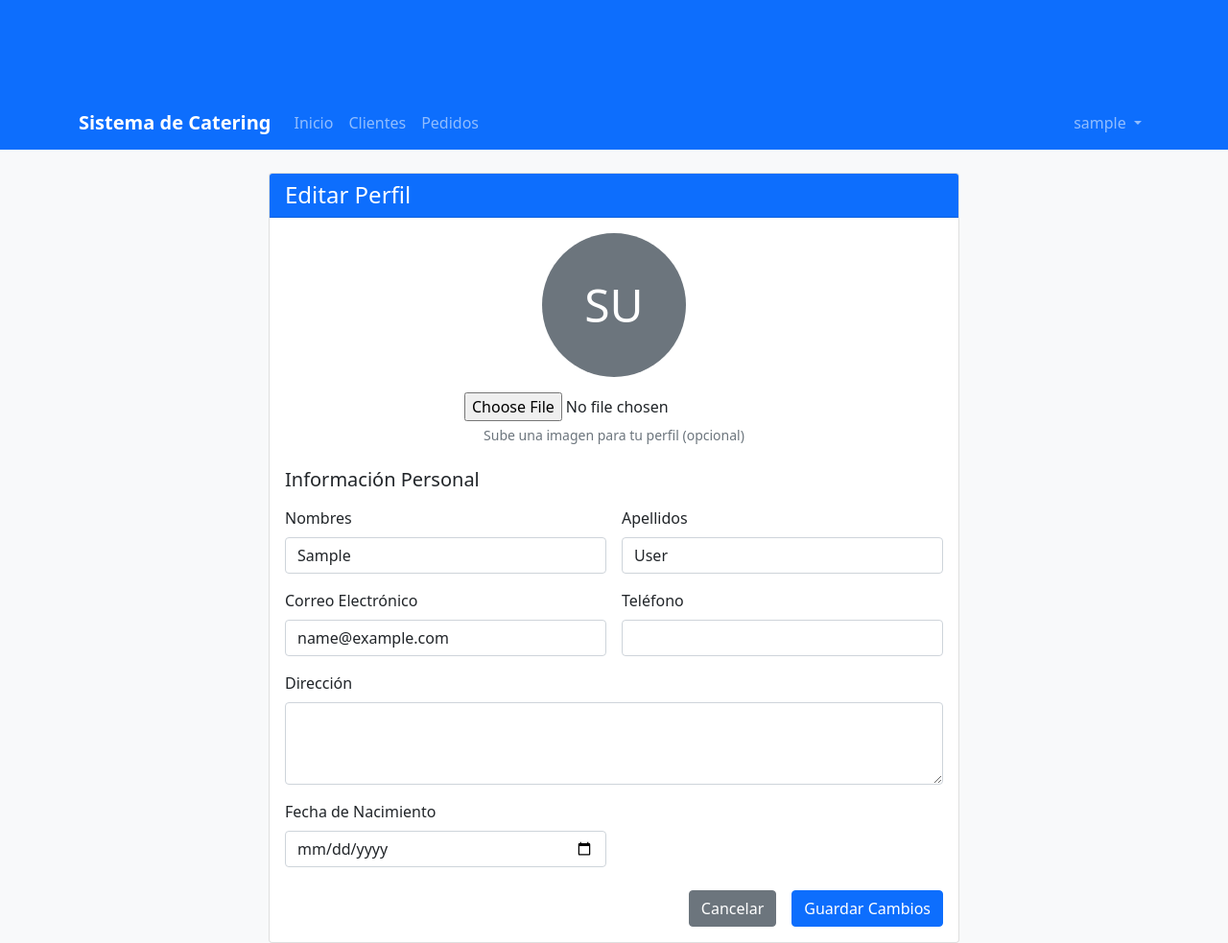
After one commit to HectorZL/api_django_puce, a Django app: page /perfil/ in a window 1280 px wide. The commit adds this page. Shown: the whole page at 96% size. Run offline with Django 5.2, Linux system fonts and the light colour scheme; the visitor is signed in with stand-in values (Sample User, id 1); data comes from the database, SQL or seed files in the repository.

Commit message:
<feat>[add profile]: <description>
[optional body]

[optional footer(s)]

```diff
--- /dev/null
+++ b/apps/ui/forms.py
@@ -0,0 +1,25 @@
+from django import forms
+from django.contrib.auth.forms import UserChangeForm
+from django.contrib.auth.models import User
+from .models import UserProfile
+
+class UserProfileForm(forms.ModelForm):
+    """Formulario para la información del perfil de usuario"""
+    class Meta:
+        model = UserProfile
+        fields = ['telefono', 'direccion', 'fecha_nacimiento', 'avatar']
+        widgets = {
+            'fecha_nacimiento': forms.DateInput(attrs={'type': 'date'}),
+            'direccion': forms.Textarea(attrs={'rows': 3}),
+        }
+
+class UserForm(UserChangeForm):
+    """Formulario para la información básica del usuario"""
+    class Meta:
+        model = User
+        fields = ['first_name', 'last_name', 'email']
+
+    def __init__(self, *args, **kwargs):
+        super().__init__(*args, **kwargs)
+        # Eliminar el campo de contraseña del formulario
+        self.fields.pop('password', None)
--- a/apps/ui/templates/ui/base.html
+++ b/apps/ui/templates/ui/base.html
@@ -20,21 +20,25 @@
         .navbar-brand {
             font-weight: bold;
         }
+        /* Remove margin when no navbar is present */
+        body.no-navbar .container {
+            margin-top: 100px;
+        }
     </style>
     {% block extra_css %}{% endblock %}
 </head>
-<body>
-    {% if user.is_authenticated %}
+<body class="{% if not user.is_authenticated or not show_navbar %}no-navbar{% endif %}">
+    {% if user.is_authenticated and show_navbar|default:True %}
     <nav class="navbar navbar-expand-lg navbar-dark bg-primary">
         <div class="container">
-            <a class="navbar-brand" href="{% url 'dashboard' %}">Sistema de Catering</a>
+            <a class="navbar-brand" href="{% url 'ui:dashboard' %}">Sistema de Catering</a>
             <button class="navbar-toggler" type="button" data-bs-toggle="collapse" data-bs-target="#navbarNav">
                 <span class="navbar-toggler-icon"></span>
             </button>
             <div class="collapse navbar-collapse" id="navbarNav">
                 <ul class="navbar-nav me-auto">
                     <li class="nav-item">
-                        <a class="nav-link" href="{% url 'dashboard' %}">Inicio</a>
+                        <a class="nav-link" href="{% url 'ui:dashboard' %}">Inicio</a>
                     </li>
                     <li class="nav-item">
                         <a class="nav-link" href="#">Clientes</a>
@@ -44,11 +48,19 @@
                     </li>
                 </ul>
                 <ul class="navbar-nav">
-                    <li class="nav-item">
-                        <span class="nav-link">Hola, {{ user.username }}</span>
-                    </li>
-                    <li class="nav-item">
-                        <a class="nav-link" href="{% url 'logout' %}">Cerrar sesión</a>
+                    <li class="nav-item dropdown">
+                        <a class="nav-link dropdown-toggle" href="#" id="navbarDropdown" role="button" data-bs-toggle="dropdown" aria-expanded="false">
+                            <i class="bi bi-person-circle me-1"></i> {{ user.username }}
+                        </a>
+                        <ul class="dropdown-menu dropdown-menu-end" aria-labelledby="navbarDropdown">
+                            <li><a class="dropdown-item" href="{% url 'ui:profile' %}">
+                                <i class="bi bi-person me-2"></i>Mi Perfil
+                            </a></li>
+                            <li><hr class="dropdown-divider"></li>
+                            <li><a class="dropdown-item text-danger" href="{% url 'ui:logout' %}">
+                                <i class="bi bi-box-arrow-right me-2"></i>Cerrar Sesión
+                            </a></li>
+                        </ul>
                     </li>
                 </ul>
             </div>
--- /dev/null
+++ b/apps/ui/templates/ui/profile.html
@@ -0,0 +1,148 @@
+{% extends 'ui/base.html' %}
+
+{% block title %}Mi Perfil{% endblock %}
+
+{% block content %}
+<div class="container mt-4">
+    <div class="row justify-content-center">
+        <div class="col-md-8">
+            <div class="card">
+                <div class="card-header bg-primary text-white">
+                    <h4 class="mb-0">Editar Perfil</h4>
+                </div>
+                <div class="card-body">
+                    {% if messages %}
+                        {% for message in messages %}
+                            <div class="alert alert-{{ message.tags }} alert-dismissible fade show" role="alert">
+                                {{ message }}
+                                <button type="button" class="btn-close" data-bs-dismiss="alert" aria-label="Close"></button>
+                            </div>
+                        {% endfor %}
+                    {% endif %}
+
+                    <form method="post" enctype="multipart/form-data">
+                        {% csrf_token %}
+
+                        <div class="mb-4 text-center">
+                            {% if user.profile.avatar %}
+                                <img src="{{ user.profile.avatar.url }}" alt="Foto de perfil" class="rounded-circle mb-3" style="width: 150px; height: 150px; object-fit: cover;">
+                            {% else %}
+                                <div class="bg-secondary text-white rounded-circle d-flex align-items-center justify-content-center mb-3" style="width: 150px; height: 150px; margin: 0 auto; font-size: 3rem;">
+                                    {{ user.first_name|slice:":1"|upper }}{{ user.last_name|slice:":1"|upper }}
+                                </div>
+                            {% endif %}
+                            {{ profile_form.avatar }}
+                            <div class="form-text">Sube una imagen para tu perfil (opcional)</div>
+                        </div>
+
+                        <h5 class="mb-3">Información Personal</h5>
+                        <div class="row g-3 mb-4">
+                            <div class="col-md-6">
+                                <div class="form-group">
+                                    <label for="{{ user_form.first_name.id_for_label }}" class="form-label">Nombres</label>
+                                    {{ user_form.first_name }}
+                                    {% if user_form.first_name.errors %}
+                                        <div class="invalid-feedback d-block">
+                                            {{ user_form.first_name.errors.0 }}
+                                        </div>
+                                    {% endif %}
+                                </div>
+                            </div>
+                            <div class="col-md-6">
+                                <div class="form-group">
+                                    <label for="{{ user_form.last_name.id_for_label }}" class="form-label">Apellidos</label>
+                                    {{ user_form.last_name }}
+                                    {% if user_form.last_name.errors %}
+                                        <div class="invalid-feedback d-block">
+                                            {{ user_form.last_name.errors.0 }}
+                                        </div>
+                                    {% endif %}
+                                </div>
+                            </div>
+                            <div class="col-md-6">
+                                <div class="form-group">
+                                    <label for="{{ user_form.email.id_for_label }}" class="form-label">Correo Electrónico</label>
+                                    {{ user_form.email }}
+                                    {% if user_form.email.errors %}
+                                        <div class="invalid-feedback d-block">
+                                            {{ user_form.email.errors.0 }}
+                                        </div>
+                                    {% endif %}
+                                </div>
+                            </div>
+                            <div class="col-md-6">
+                                <div class="form-group">
+                                    <label for="{{ profile_form.telefono.id_for_label }}" class="form-label">Teléfono</label>
+                                    {{ profile_form.telefono }}
+                                    {% if profile_form.telefono.errors %}
+                                        <div class="invalid-feedback d-block">
+                                            {{ profile_form.telefono.errors.0 }}
+                                        </div>
+                                    {% endif %}
+                                </div>
+                            </div>
+                            <div class="col-12">
+                                <div class="form-group">
+                                    <label for="{{ profile_form.direccion.id_for_label }}" class="form-label">Dirección</label>
+                                    {{ profile_form.direccion }}
+                                    {% if profile_form.direccion.errors %}
+                                        <div class="invalid-feedback d-block">
+                                            {{ profile_form.direccion.errors.0 }}
+                                        </div>
+                                    {% endif %}
+                                </div>
+                            </div>
+                            <div class="col-md-6">
+                                <div class="form-group">
+                                    <label for="{{ profile_form.fecha_nacimiento.id_for_label }}" class="form-label">Fecha de Nacimiento</label>
+                                    {{ profile_form.fecha_nacimiento }}
+                                    {% if profile_form.fecha_nacimiento.errors %}
+                                        <div class="invalid-feedback d-block">
+                                            {{ profile_form.fecha_nacimiento.errors.0 }}
+                                        </div>
+                                    {% endif %}
+                                </div>
+                            </div>
+                        </div>
+
+                        <div class="d-grid gap-2 d-md-flex justify-content-md-end">
+                            <a href="{% url 'ui:dashboard' %}" class="btn btn-secondary me-md-2">Cancelar</a>
+                            <button type="submit" class="btn btn-primary">Guardar Cambios</button>
+                        </div>
+                    </form>
+                </div>
+            </div>
+        </div>
+    </div>
+</div>
+{% endblock %}
+
+{% block extra_js %}
+<script>
+    // Agregar clases de Bootstrap a los campos del formulario
+    document.addEventListener('DOMContentLoaded', function() {
+        // Agregar clase form-control a todos los inputs y textareas
+        const inputs = document.querySelectorAll('input:not([type="file"]), textarea, select');
+        inputs.forEach(input => {
+            input.classList.add('form-control');
+        });
+
+        // Manejar la visualización previa de la imagen
+        const avatarInput = document.querySelector('input[type="file"]');
+        const avatarPreview = document.querySelector('img[alt="Foto de perfil"]');
+
+        if (avatarInput && avatarPreview) {
+            avatarInput.addEventListener('change', function(e) {
+                const file = e.target.files[0];
+                if (file) {
+                    const reader = new FileReader();
+                    reader.onload = function(e) {
+                        avatarPreview.src = e.target.result;
+                    }
+                    reader.readAsDataURL(file);
+                }
+            });
+        }
+    });
+</script>
+{% endblock %}
--- a/apps/ui/urls.py
+++ b/apps/ui/urls.py
@@ -12,6 +12,9 @@ urlpatterns = [
     # Dashboard
     path('', views.dashboard_view, name='dashboard'),
 
+    # Profile
+    path('perfil/', views.profile_view, name='profile'),
+
     # Client CRUD
     path('clientes/', views.clientes_list, name='clientes_list'),
     path('clientes/nuevo/', views.cliente_create, name='cliente_create'),
--- a/apps/ui/views.py
+++ b/apps/ui/views.py
@@ -8,6 +8,8 @@ from django.db.models import Q
 
 from apps.clients.models import Cliente
 from apps.clients.serializers import ClienteSerializer
+from .models import UserProfile
+from .forms import UserForm, UserProfileForm
 
 def login_view(request):
     """Vista para el inicio de sesión"""
@@ -18,13 +20,20 @@ def login_view(request):
             password = form.cleaned_data.get('password')
             user = authenticate(username=username, password=password)
             if user is not None:
+                # Ensure the user has a profile
+                from django.db import transaction
+                with transaction.atomic():
+                    profile, created = UserProfile.objects.get_or_create(user=user)
                 login(request, user)
                 messages.success(request, f'Bienvenido {username}!')
-                return redirect('dashboard')
+                return redirect('ui:dashboard')
         messages.error(request, 'Usuario o contraseña incorrectos')
     else:
         form = AuthenticationForm()
-    return render(request, 'ui/login.html', {'form': form})
+    return render(request, 'ui/login.html', {
+        'form': form,
+        'title': 'Iniciar Sesión'
+    })
 
 def register_view(request):
     """Vista para el registro de nuevos usuarios"""
@@ -34,10 +43,13 @@ def register_view(request):
             user = form.save()
             login(request, user)
             messages.success(request, '¡Registro exitoso!')
-            return redirect('dashboard')
+            return redirect('ui:dashboard')
     else:
         form = UserCreationForm()
-    return render(request, 'ui/register.html', {'form': form})
+    return render(request, 'ui/register.html', {
+        'form': form,
+        'show_navbar': False
+    })
 
 @login_required
 def dashboard_view(request):
@@ -107,3 +119,33 @@ def clientes_search(request):
     )
     serializer = ClienteSerializer(clientes, many=True)
     return JsonResponse(serializer.data, safe=False)
+
+@login_required
+def profile_view(request):
+    """Vista para editar el perfil del usuario"""
+    # Asegurarse de que el perfil exista
+    profile, created = UserProfile.objects.get_or_create(user=request.user)
+
+    if request.method == 'POST':
+        user_form = UserForm(request.POST, instance=request.user)
+        profile_form = UserProfileForm(
+            request.POST,
+            request.FILES,
+            instance=profile
+        )
+
+        if user_form.is_valid() and profile_form.is_valid():
+            user_form.save()
+            profile_form.save()
+            messages.success(request, 'Perfil actualizado exitosamente.')
+            return redirect('ui:profile')
+        else:
+            messages.error(request, 'Por favor corrige los errores a continuación.')
+    else:
+        user_form = UserForm(instance=request.user)
+        profile_form = UserProfileForm(instance=profile)
+
+    return render(request, 'ui/profile.html', {
+        'user_form': user_form,
+        'profile_form': profile_form,
+    })
--- a/config/urls.py
+++ b/config/urls.py
@@ -18,12 +18,8 @@ urlpatterns = [
     # Panel de administración de Django
     path('admin/', admin.site.urls),
 
-    # URLs de autenticación
-    path('accounts/login/', auth_views.LoginView.as_view(template_name='registration/login.html'), name='login'),
-    path('accounts/logout/', auth_views.LogoutView.as_view(next_page='/'), name='logout'),
-
-    # URLs de la aplicación UI
-    path('', include('apps.ui.urls'), name='home'),
+    # URLs de la aplicación UI (incluye autenticación en /auth/)
+    path('', include(('apps.ui.urls', 'ui'), namespace='ui')),
 
     # API URLs
     path('api/auth/register/', RegisterView.as_view(), name='register'),
```
Also changed, not shown: apps/ui/models.py (added, +30 -0 lines), config/settings/base.py (+20 -0 lines), apps/ui/migrations/0001_initial.py (added), apps/ui/migrations/__init__.py (added).
